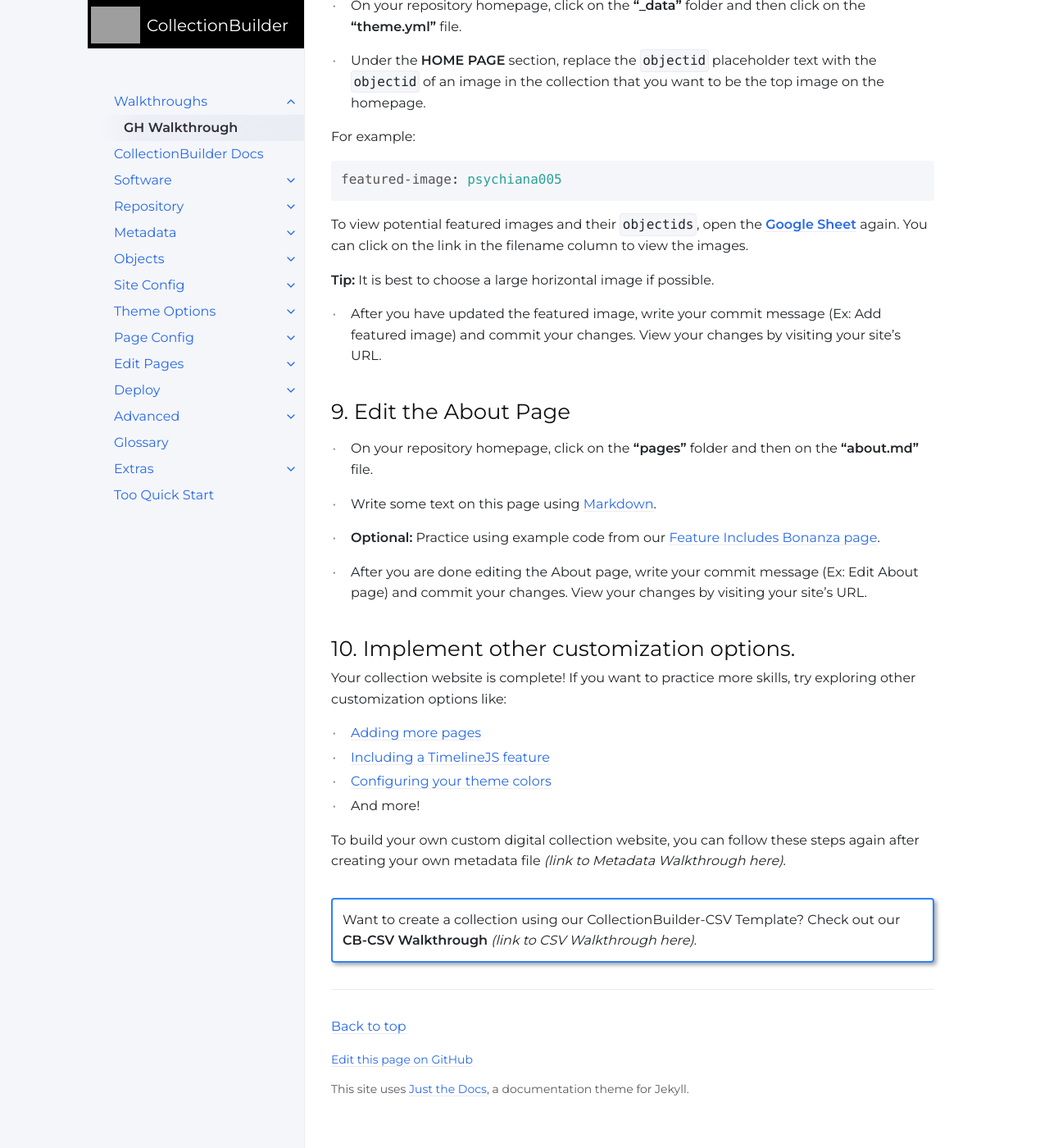
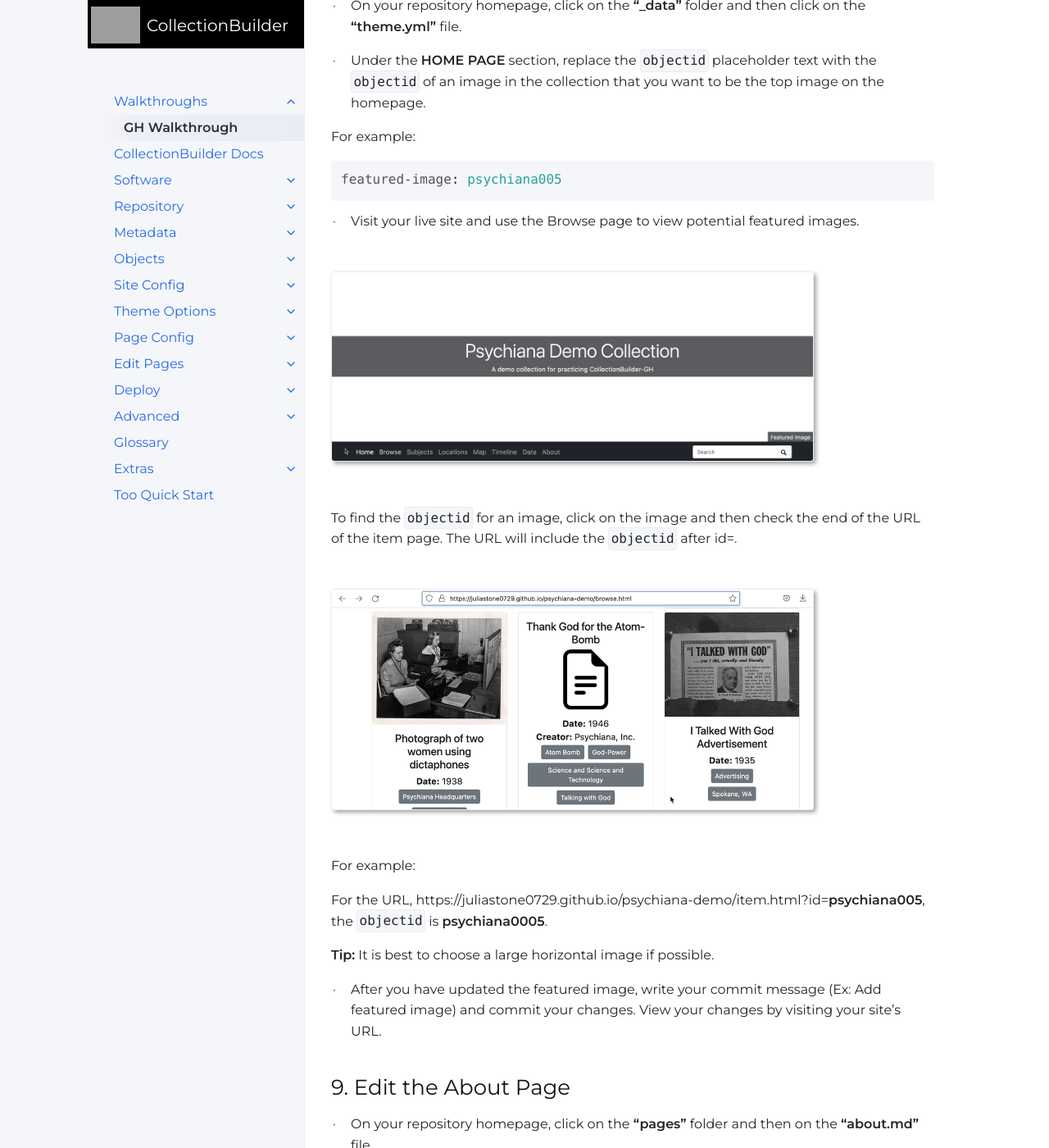
Before and after one commit to CollectionBuilder/cb-docs, a Jekyll site: the page built from docs/walkthroughs/gh-walkthrough.md, in a window 1280 px wide and 1400 px high, scrolled down 6658 px. Shown: the whole window at 82% size. Built offline with Jekyll 4.4.1, drawn with Linux system fonts in a browser that asks for light colours; comment, search, counter and statistics services are not loaded; before the commit the page ends 8029 px from its top, so only the background shows below that; some of the changed text lies outside the part shown.

Commit message:
Edit add featured image section

````diff
--- a/docs/walkthroughs/gh-walkthrough.md
+++ b/docs/walkthroughs/gh-walkthrough.md
@@ -39,7 +39,7 @@ This walkthrough provides steps for creating an example digital collection using
 - Locate the CSV file on your computer (probably in the Downloads folder).
 
 {:.alert .alert-red}
-**Warning:** Do not open the CSV file to avoid issues with Microsoft Excel scrambling your UTF-8 encoding. Excel cannot correctly export a CSV for use with CollectionBuilder. To learn more, visit our [Metadata Documentation](https://collectionbuilder.github.io/cb-docs/docs/metadata/uploading/).
+**Warning:** Do not open the CSV file to avoid issues with Microsoft Excel scrambling your UTF-8 encoding. **Excel cannot correctly export a CSV** for use with CollectionBuilder. To learn more, visit our [Metadata Documentation](https://collectionbuilder.github.io/cb-docs/docs/metadata/uploading/).
 
 - **Without opening the CSV file**, rename it using all lowercase letters, no spaces, and no special characters (Ex: **psychiana-demo.csv**)
 
@@ -135,7 +135,17 @@ For example:
 featured-image: psychiana005
 ```
 
-To view potential featured images and their `objectids`, open the [**Google Sheet**](https://docs.google.com/spreadsheets/d/1x48Te3duPAxh53foEihQVKTfCKUjaCCbH7TrMMd_yU4/copy) again. You can click on the link in the filename column to view the images.
+- Visit your live site and use the Browse page to view potential featured images.
+
+{% include feature/image.html img="browse-items.gif" alt="User clicking on browse option in the website navigation bar" border=true width="80%" %}
+
+To find the `objectid` for an image, click on the image and then check the end of the URL of the item page. The URL will include the `objectid` after id=.
+
+{% include feature/image.html img="find-objectid.gif" alt="User clicking on an item and then highlighting the object ID in the URL" border=true width="80%" %}
+
+For example:
+
+For the URL, https://juliastone0729.github.io/psychiana-demo/item.html?id=**psychiana005**, the `objectid` is **psychiana0005**.
 
 **Tip:** It is best to choose a large horizontal image if possible.
 
````
Also changed, not shown: assets/images/browse-items.gif (added), assets/images/find-objectid.gif (added).
